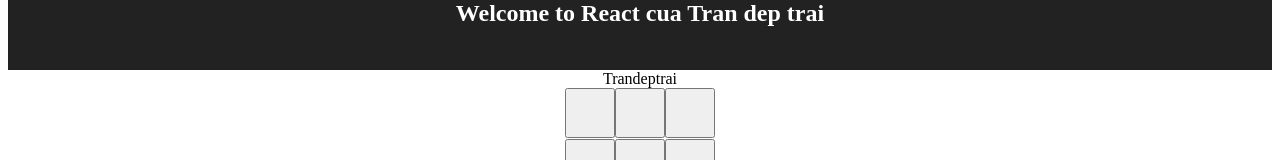
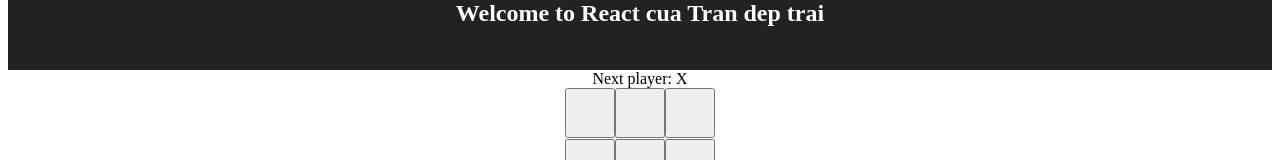
Before and after one commit to tranlq91/reactjs-study, a React (Create React App) app in the folder reactjs-study/: page / in a window 1280 px wide. Shown: the part 128-288 px from the top of the page. Built offline with nearby package versions, Linux system fonts and the light colour scheme.

Commit message:
take turn

```diff
--- a/reactjs-study/src/App.js
+++ b/reactjs-study/src/App.js
@@ -35,10 +35,10 @@
   };
 
   render() {
-
+    const status = 'Next player: ' + (this.state.xIsNext ? 'X' : 'O');
     return (
       <div>
-        <div className="status">  {this.props.value}</div>
+        <div className="status">  {status}</div>
         <div className="board-row">
 
           {this.renderSquare(0)}
```
